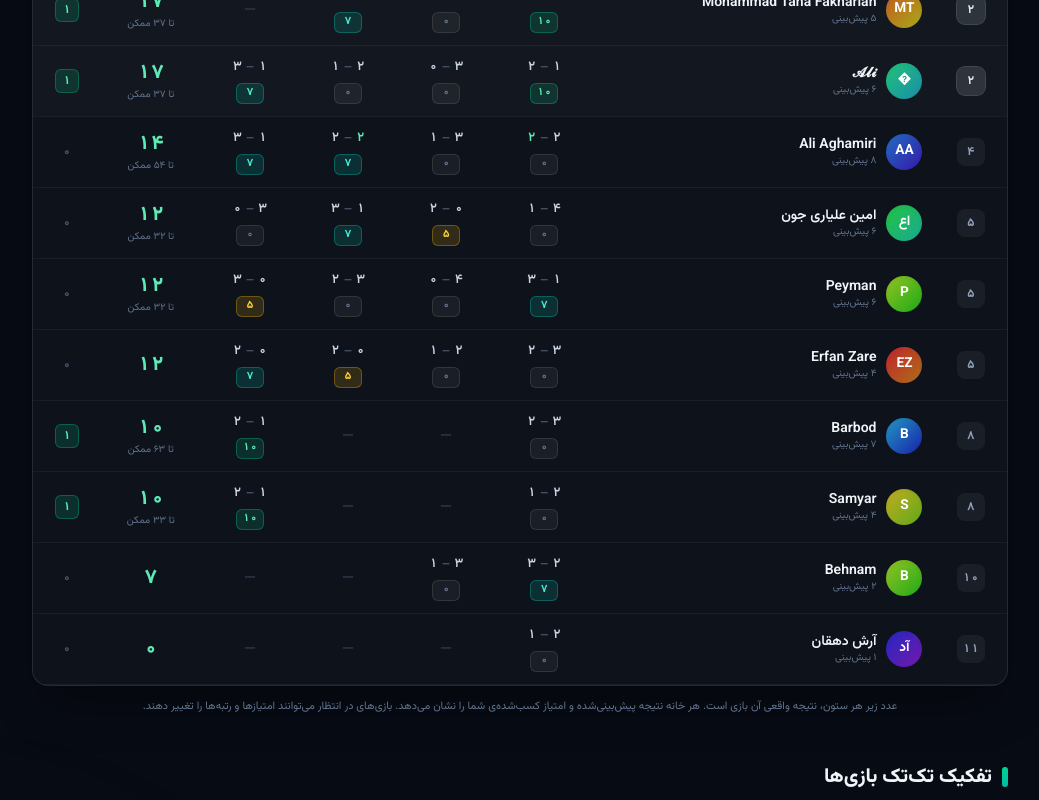
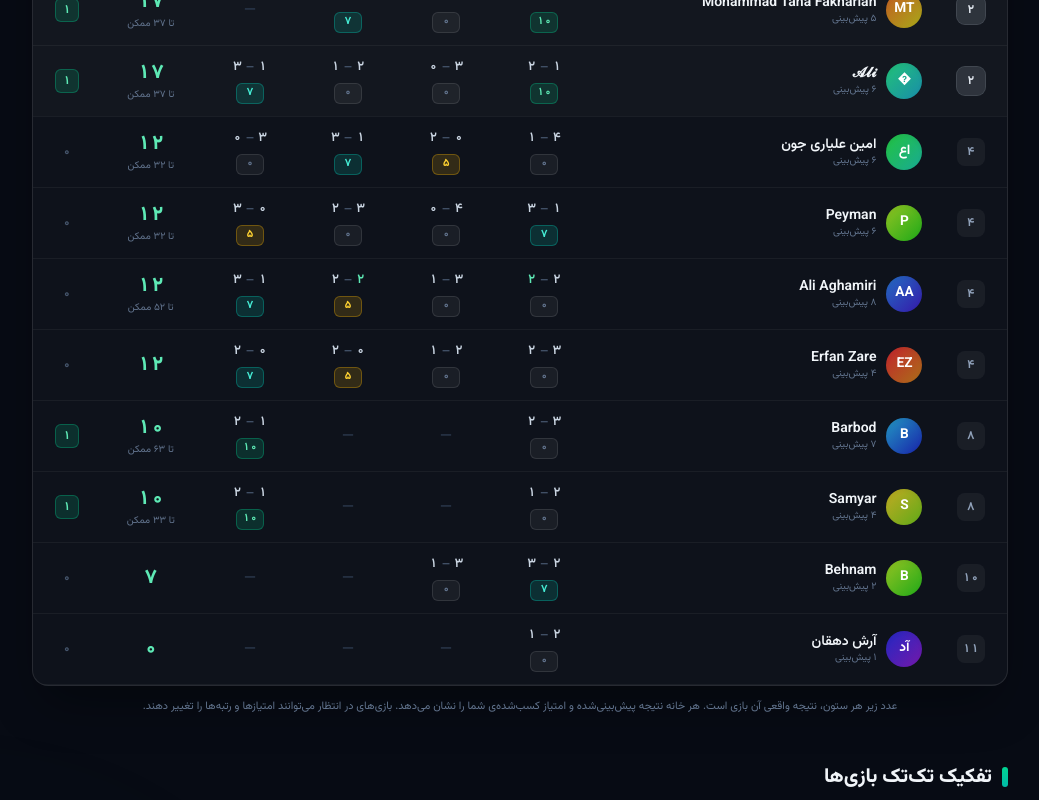
Before and after one commit to barbodmazlaghani/create-football-prediction-table, a React (Vite) app: page / in a window 1280 px wide. Shown: the part 1240-2040 px from the top of the page, without its empty margins (120-1159 px from the left). Built offline with nearby package versions, Linux system fonts and the light colour scheme.

Commit message:
Exclude draws from goal difference bonus

```diff
--- a/src/App.tsx
+++ b/src/App.tsx
@@ -18,7 +18,7 @@ const RULES = [
   {
     pts: "۷",
     title: "نتیجه + گل/تفاضل دقیق",
-    desc: "حدس درست برد/مساوی همراه با گل دقیق یکی از تیم‌ها یا تفاضل گل دقیق",
+    desc: "حدس درست نتیجه همراه با گل دقیق یکی از تیم‌ها، یا تفاضل گل دقیق در برد/باخت",
     pill: "bg-teal-400/15 text-teal-300 ring-teal-400/30",
     special: false,
   },
--- a/src/data.ts
+++ b/src/data.ts
@@ -316,6 +316,7 @@ export function scorePrediction(pred: Prediction, match: Match): ScoreResult {
   const oneTeamExact =
     pred.homeGoals === match.homeGoals || pred.awayGoals === match.awayGoals;
   const goalDifferenceExact =
+    predOutcome !== "draw" &&
     pred.homeGoals - pred.awayGoals === match.homeGoals! - match.awayGoals!;
 
   if (outcomeCorrect) {
```
